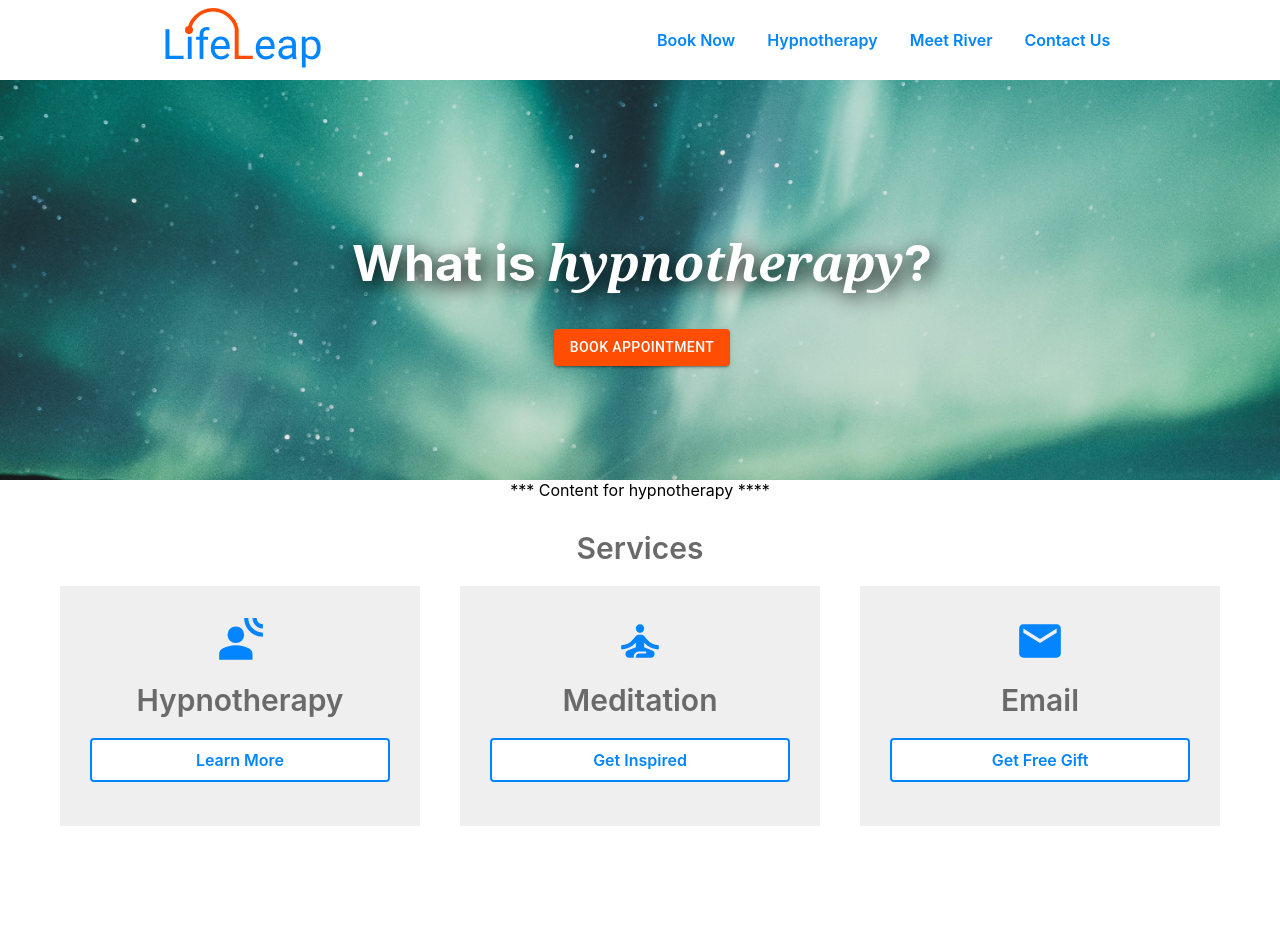
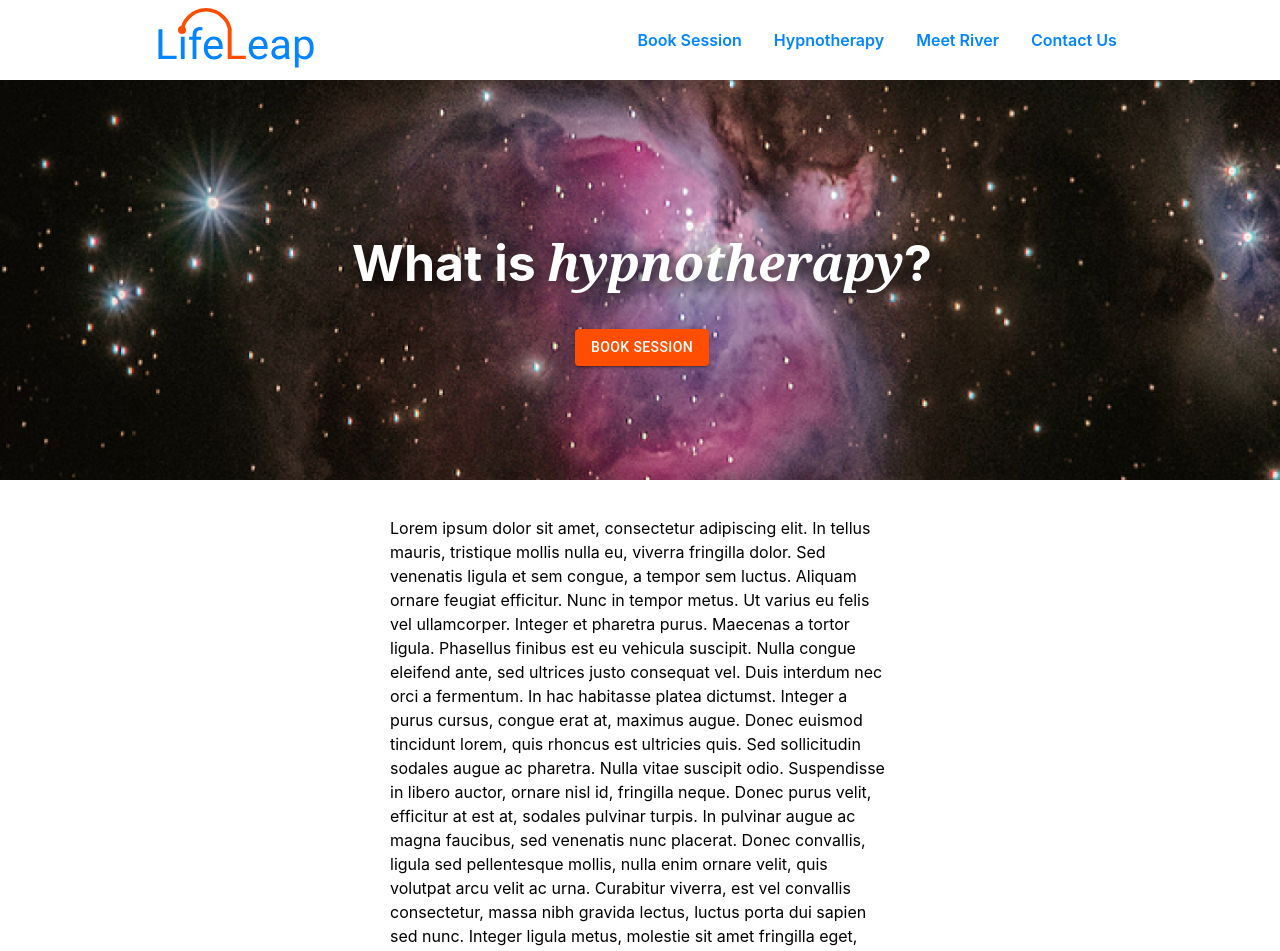
Before and after one commit to stacyrays/lifeleap, a React (Create React App) app: page /hypnotherapy in a window 1280 px wide. Shown: the top 951 px of the page. Before the commit the page ends 846 px from the top, so only its background shows below. Built offline with nearby package versions, Linux system fonts and the light colour scheme.

Commit message:
add hypnotherapy header image and text block

```diff
--- a/src/ui/Home/Home.css
+++ b/src/ui/Home/Home.css
@@ -46,7 +46,7 @@ h2 {
   color: white;
 }
 
-.header-image {
+.header-image-home {
   background-image: url(../../../public/homepage-header-image.jpg);
   background-repeat: no-repeat;
   height: 400px;
--- a/src/ui/Home/Home.tsx
+++ b/src/ui/Home/Home.tsx
@@ -45,13 +45,13 @@ const theme = createTheme({
 const Home = () => {
   return (
     <>
-      <div className="header-image">
+      <div className="header-image-home">
         <div className="header-text">
           <h1>Take the <span className="header-text-italic">faster</span> path healing method</h1>
           <ThemeProvider theme={theme}>
             <Stack gap={2} alignItems="center">
               <Button variant="contained" color="orange">
-               Book Appointment
+               Book Session
               </Button>
             </Stack>
           </ThemeProvider>
--- a/src/ui/Hypnotherapy/Hypnotherapy.css
+++ b/src/ui/Hypnotherapy/Hypnotherapy.css
@@ -47,7 +47,7 @@ h2 {
 }
 
 .header-image {
-  background-image: url(../../../public/homepage-header-image.jpg);
+  background-image: url(../../../public/hypnotherapy-header-image.jpg);
   background-repeat: no-repeat;
   height: 400px;
   background-size: cover;
@@ -64,3 +64,20 @@ h2 {
 .app-link {
   color: #61dafb;
 }
+
+.content-container {
+  width: 100%;
+  display: flex;
+  align-items: center;
+  justify-content: center;
+}
+
+.content-main {
+  padding: 20px;
+  width: 500px;
+}
+
+.content-main p {
+  text-align: left;
+  line-height: 24px;
+}
--- a/src/ui/Hypnotherapy/Hypnotherapy.tsx
+++ b/src/ui/Hypnotherapy/Hypnotherapy.tsx
@@ -51,13 +51,19 @@ const Hypnotherapy = () => {
           <ThemeProvider theme={theme}>
             <Stack gap={2} alignItems="center">
               <Button variant="contained" color="orange">
-               Book Appointment
+               Book Session
               </Button>
             </Stack>
           </ThemeProvider>
         </div>
       </div>
-      <div>*** Content for hypnotherapy ****</div>
+      <div className="content-container">
+        <div className="content-main">
+          <p>
+            Lorem ipsum dolor sit amet, consectetur adipiscing elit. In tellus mauris, tristique mollis nulla eu, viverra fringilla dolor. Sed venenatis ligula et sem congue, a tempor sem luctus. Aliquam ornare feugiat efficitur. Nunc in tempor metus. Ut varius eu felis vel ullamcorper. Integer et pharetra purus. Maecenas a tortor ligula. Phasellus finibus est eu vehicula suscipit. Nulla congue eleifend ante, sed ultrices justo consequat vel. Duis interdum nec orci a fermentum. In hac habitasse platea dictumst. Integer a purus cursus, congue erat at, maximus augue. Donec euismod tincidunt lorem, quis rhoncus est ultricies quis. Sed sollicitudin sodales augue ac pharetra. Nulla vitae suscipit odio. Suspendisse in libero auctor, ornare nisl id, fringilla neque. Donec purus velit, efficitur at est at, sodales pulvinar turpis. In pulvinar augue ac magna faucibus, sed venenatis nunc placerat. Donec convallis, ligula sed pellentesque mollis, nulla enim ornare velit, quis volutpat arcu velit ac urna. Curabitur viverra, est vel convallis consectetur, massa nibh gravida lectus, luctus porta dui sapien sed nunc. Integer ligula metus, molestie sit amet fringilla eget, porta ut ipsum. Pellentesque id molestie turpis.
+          </p>
+        </div>
+      </div>
       <Services />
 
     </>
--- a/src/ui/NavBar/NabBar.tsx
+++ b/src/ui/NavBar/NabBar.tsx
@@ -21,7 +21,7 @@ const NavBar = () => {
       return (
         <>
           <div className="nav-bar-item">
-            <Link to="/book">Book Now</Link>
+            <Link to="/book">Book Session</Link>
           </div>
           <div className="nav-bar-item">
             <Link to="/hypnotherapy">Hypnotherapy</Link>
```
Also changed, not shown: public/hypnotherapy-header-image.jpg (added).
